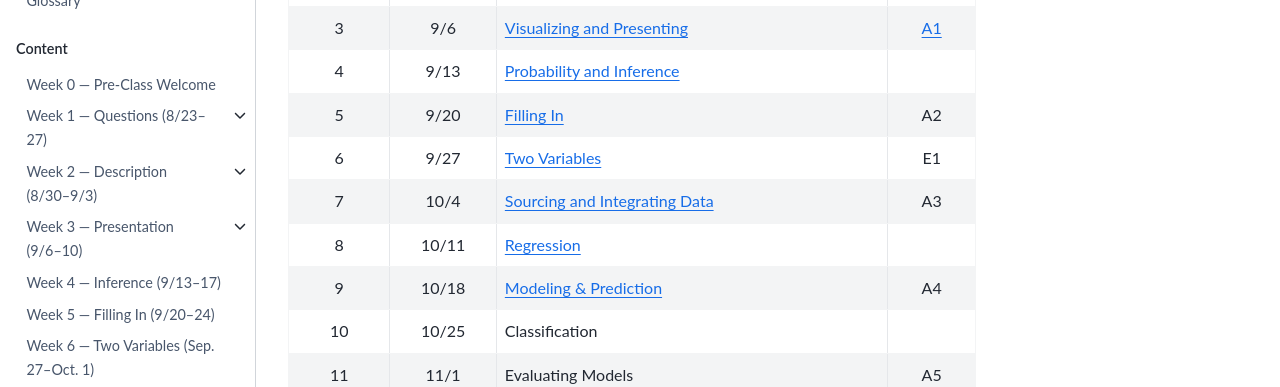
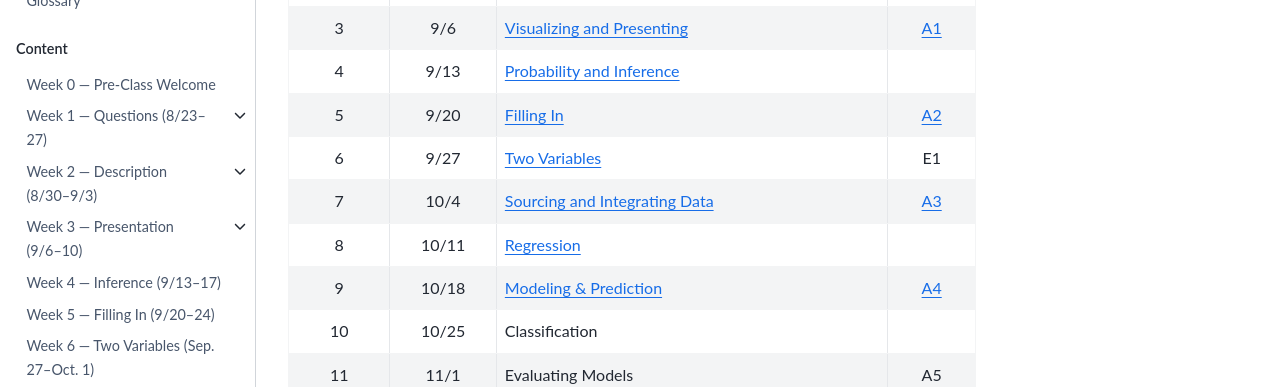
Before and after one commit to mdekstrand/cs533-web, a Jupyter Book: the page built from schedule.md, in a window 1280 px wide. Shown: the part 305-692 px from the top of the page. Built offline with Jupyter Book 1.0.4 settings and Sphinx 7.4.7 and the Sphinx Book theme 1.1.4, drawn with Linux system fonts in a browser that asks for light colours; pages that are not in the unit, such as notebooks, are missing from menus; a style sheet for code colours, icons or effects is not loaded.

```diff
--- a/schedule.md
+++ b/schedule.md
@@ -2,25 +2,25 @@
 
 Following is a tentative schedule.  Topics may shift a little bit depending on how the semester goes.
 
-| Week | Start | Topic                               | Due    |
-| :--: | :---: | ----------------------------------- | :----: |
-| 1    | 8/23  | [Asking Questions][W1]              | [A0][] |
-| 2    | 8/30  | [Variables and Data][W2]            |        |
-| 3    | 9/6   | [Visualizing and Presenting][W3]    | [A1][] |
-| 4    | 9/13  | [Probability and Inference][W4]     |        |
-| 5    | 9/20  | [Filling In][W5]                    | A2     |
-| 6    | 9/27  | [Two Variables][W6]                 | E1     |
-| 7    | 10/4  | [Sourcing and Integrating Data][W7] | A3     |
-| 8    | 10/11 | [Regression][W8]                    |        |
-| 9    | 10/18 | [Modeling & Prediction][W9]         | A4     |
-| 10   | 10/25 | [Classification][W10]               |        |
-| 11   | 11/1  | [Evaluating Models][W11]            | A5     |
-| 12   | 11/8  | [Text][W12]                         | E2     |
-| 13   | 11/15 | [Unsupervised][W13]                 | A6     |
-| *Th* | 11/22 | *Thanksgiving*                      |        |
-| 14   | 11/29 | [Workflow][W14]                     |        |
-| 15   | 12/6  | [What's Next?][W15]                 | A7     |
-| F    | 12/13 | Finals week                         | Final  |
+| Week  | Start |                Topic                |  Due   |
+| :---: | :---: | ----------------------------------- | :----: |
+|   1   | 8/23  | [Asking Questions][W1]              | [A0][] |
+|   2   | 8/30  | [Variables and Data][W2]            |        |
+|   3   |  9/6  | [Visualizing and Presenting][W3]    | [A1][] |
+|   4   | 9/13  | [Probability and Inference][W4]     |        |
+|   5   | 9/20  | [Filling In][W5]                    | [A2][] |
+|   6   | 9/27  | [Two Variables][W6]                 |   E1   |
+|   7   | 10/4  | [Sourcing and Integrating Data][W7] | [A3][] |
+|   8   | 10/11 | [Regression][W8]                    |        |
+|   9   | 10/18 | [Modeling & Prediction][W9]         | [A4][] |
+|  10   | 10/25 | [Classification][W10]               |        |
+|  11   | 11/1  | [Evaluating Models][W11]            |   A5   |
+|  12   | 11/8  | [Text][W12]                         |   E2   |
+|  13   | 11/15 | [Unsupervised][W13]                 |   A6   |
+| *Th*  | 11/22 | *Thanksgiving*                      |        |
+|  14   | 11/29 | [Workflow][W14]                     |        |
+|  15   | 12/6  | [What's Next?][W15]                 |   A7   |
+|   F   | 12/13 | Finals week                         | Final  |
 
 Assignments are due at **midnight on Sunday** at the end of the week in which they are listed. For
 example, A0 is due at midnight, August 29, 2021.  Exams are in class on Tuesdays the weeks they are
```
Also changed, not shown: assignments/index.md (+1 -1 lines).
